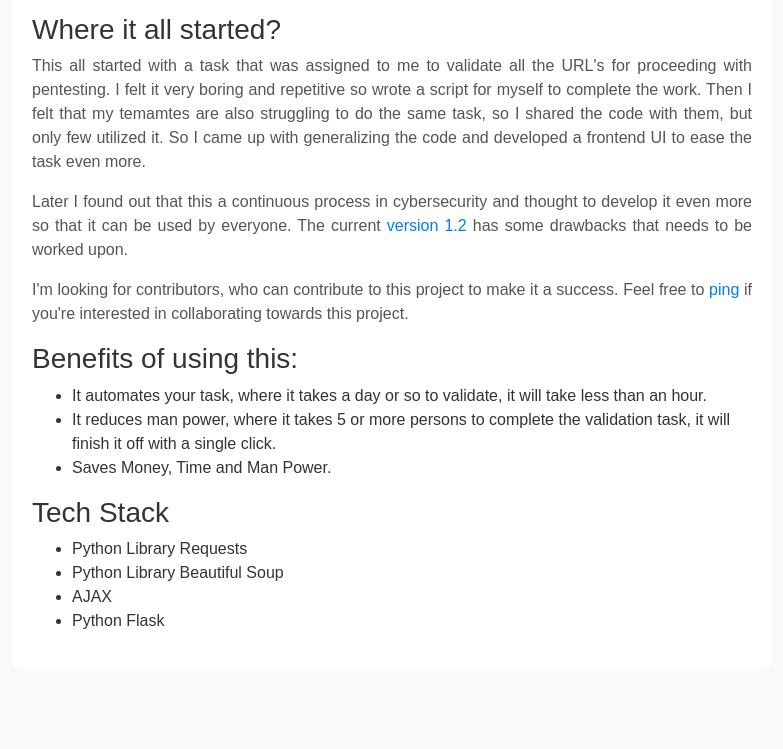
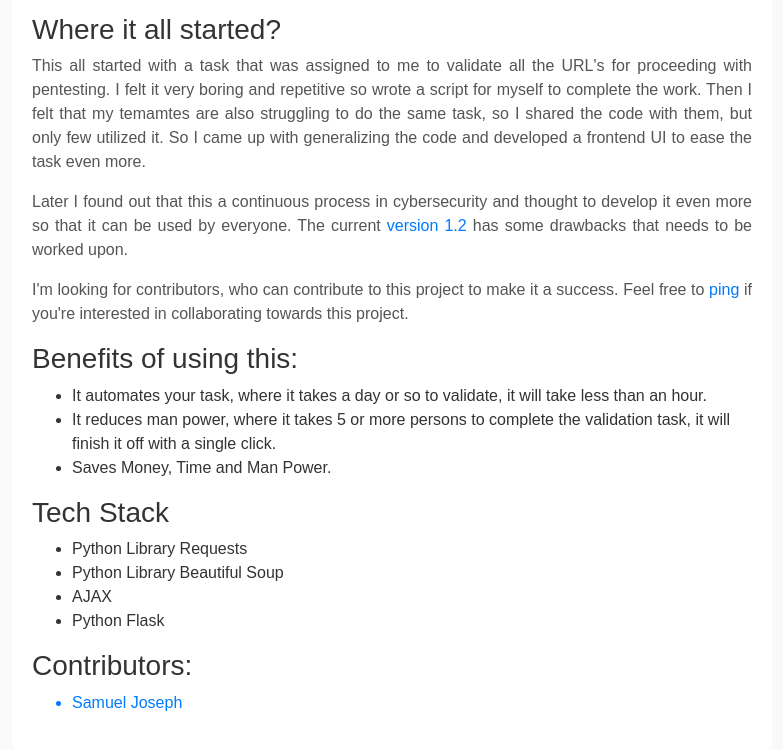
Before and after one commit to Samuel-2552/URL_Validator, a plain HTML site: page index.html in a window 1280 px wide. Shown: the part 633-1382 px from the top of the page, without its empty margins (248-1031 px from the left). Drawn offline with nearby package versions, Linux system fonts and the light colour scheme.

Commit message:
Update index.html

```diff
--- a/index.html
+++ b/index.html
@@ -148,6 +148,11 @@
             <li>Python Flask</li>
           </ul>
 
+          <h3>Contributors:</h3>
+          <ul>
+            <a href="https://bit.ly/Sam_Gh"><li>Samuel Joseph</li></a>
+          </ul>
+
 
 
       </div>
```
